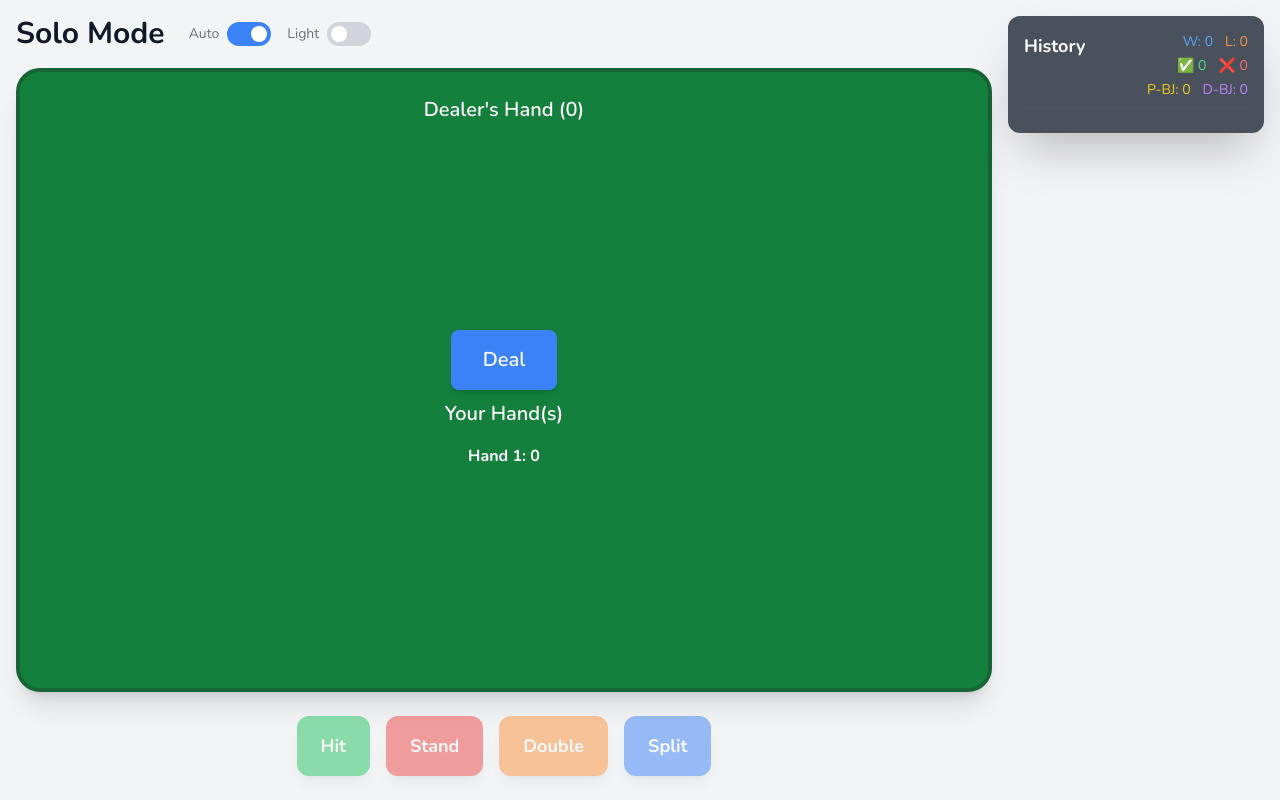
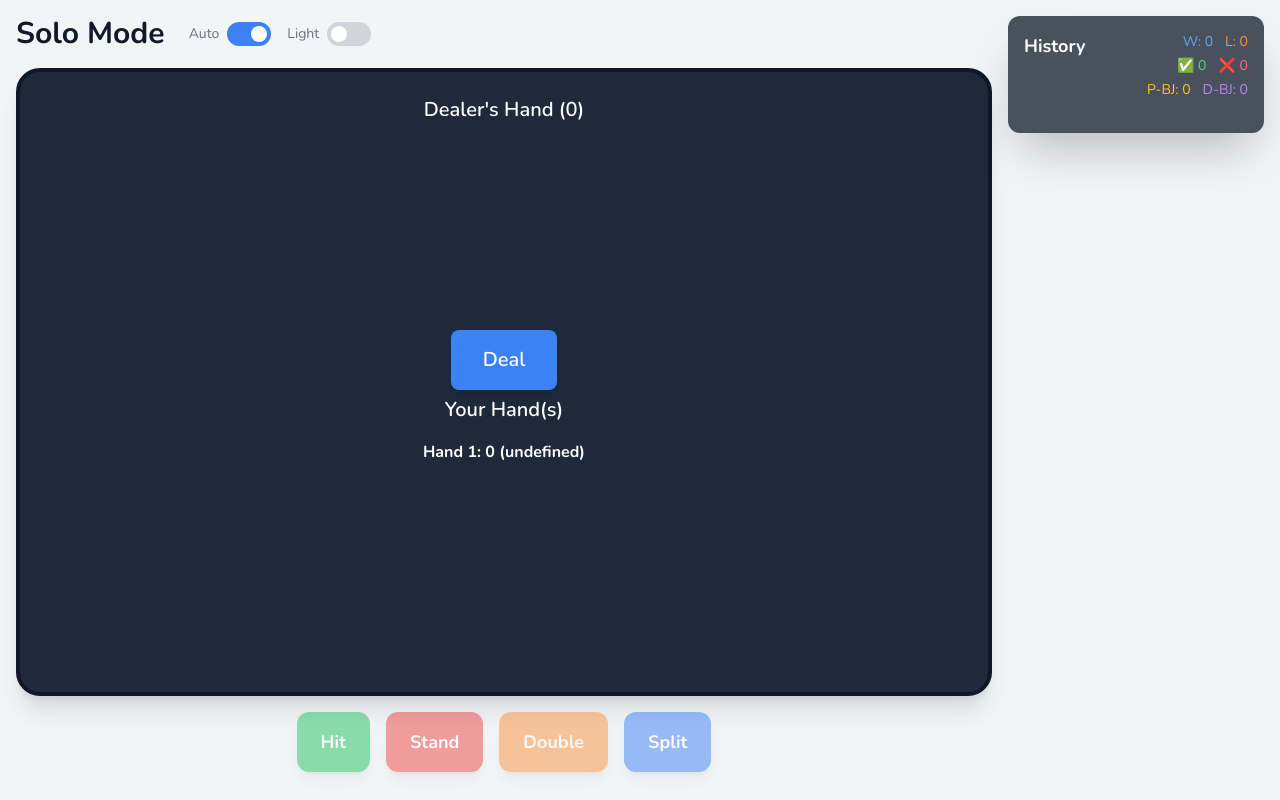
Before and after one commit to cswlim/BlackJack-Trainer, a React (Create React App) app in the folder client/: page / in a window 1280 px wide. Both pictures are taken after a click on the button "Solo Mode". Built offline with nearby package versions, Linux system fonts and the light colour scheme.

Commit message:
Update App.jsx

```diff
--- a/client/src/App.jsx
+++ b/client/src/App.jsx
@@ -117,14 +117,14 @@ const getCardCountValue = (card) => {
 
 const Card = ({ suit, rank, isHidden, isCutCard }) => {
     if (isCutCard) {
-        return <div className="w-28 h-40 md:w-32 md:h-44 bg-yellow-400 rounded-lg border-2 border-yellow-600 shadow-lg flex items-center justify-center text-black font-bold">CUT</div>;
+        return <div className="w-24 h-36 md:w-32 md:h-44 bg-yellow-400 rounded-lg border-2 border-yellow-600 shadow-lg flex items-center justify-center text-black font-bold">CUT</div>;
     }
     if (isHidden) {
-        return <div className="w-28 h-40 md:w-32 md:h-44 bg-gray-700 rounded-lg border-2 border-gray-800 shadow-lg flex items-center justify-center"><div className="w-24 h-36 md:w-28 md:h-40 bg-gray-600 rounded-md"></div></div>;
+        return <div className="w-24 h-36 md:w-32 md:h-44 bg-gray-700 rounded-lg border-2 border-gray-800 shadow-lg flex items-center justify-center"><div className="w-20 h-32 md:w-28 md:h-40 bg-gray-600 rounded-md"></div></div>;
     }
     const suitColor = ['♥', '♦'].includes(suit) ? 'text-red-600' : 'text-gray-900';
     return (
-        <div className="relative w-28 h-40 md:w-32 md:h-44 bg-white rounded-lg border border-gray-200 shadow-md p-2 transition-all transform animate-deal">
+        <div className="relative w-24 h-36 md:w-32 md:h-44 bg-white rounded-lg border border-gray-200 shadow-md p-2 transition-all transform animate-deal">
             <div className={`absolute top-1 left-2 text-center leading-none ${suitColor}`}>
                 <p className="text-2xl font-bold">{rank}</p>
                 <p className="text-xl">{suit}</p>
@@ -184,7 +184,13 @@ const HistoryTracker = ({ history, correctCount, incorrectCount, winCount, lossC
             <ul className="space-y-2">
                 {history.slice(0, 5).map((item, index) => (
                     <li key={index} className={`text-sm transition-opacity duration-300 ${opacities[index] || 'opacity-0'}`}>
-                        <span className={item.correct ? 'text-green-400' : 'text-red-400'}>{item.correct ? '✅' : '❌'}</span> {item.text}
+                        {item.isResult ? (
+                            <span className="font-bold text-yellow-300">{item.text}</span>
+                        ) : (
+                            <>
+                                <span className={item.correct ? 'text-green-400' : 'text-red-400'}>{item.correct ? '✅' : '❌'}</span> {item.text}
+                            </>
+                        )}
                     </li>
                 ))}
             </ul>
@@ -218,9 +224,9 @@ export default function App() {
     const [gameState, setGameState] = useState('pre-game'); // 'pre-game', 'pre-deal', 'player-turn', 'dealer-turn', 'end'
 
     // Player & Dealer state
-    const [playerHands, setPlayerHands] = useState([ { cards: [], score: 0, isSoft: false, status: 'playing' } ]);
+    const [playerHands, setPlayerHands] = useState([ { cards: [], score: 0, isSoft: false, display: '0' } ]);
     const [activeHandIndex, setActiveHandIndex] = useState(0);
-    const [dealerHand, setDealerHand] = useState({ cards: [], score: 0, isSoft: false });
+    const [dealerHand, setDealerHand] = useState({ cards: [], score: 0, isSoft: false, display: '0' });
 
     // Counting mode state
     const [tableHands, setTableHands] = useState([]);
@@ -271,24 +277,31 @@ export default function App() {
 
     // --- HAND SCORE CALCULATION ---
     const calculateScore = useCallback((hand) => {
-        let score = 0;
+        let scoreWithoutAces = 0;
         let aceCount = 0;
         hand.forEach(card => {
+            if (!card) return;
             if (card.rank === 'A') {
                 aceCount++;
-                score += 11;
             } else if (['J', 'Q', 'K'].includes(card.rank)) {
-                score += 10;
+                scoreWithoutAces += 10;
             } else {
-                score += parseInt(card.rank);
+                scoreWithoutAces += parseInt(card.rank);
             }
         });
-        while (score > 21 && aceCount > 0) {
-            score -= 10;
-            aceCount--;
+
+        if (aceCount === 0) {
+            return { score: scoreWithoutAces, isSoft: false, display: `${scoreWithoutAces}` };
         }
-        // A hand is soft if an Ace is counted as 11
-        return { score, isSoft: aceCount > 0 && score <= 21 };
+
+        const lowScore = scoreWithoutAces + aceCount;
+        const highScore = lowScore + 10;
+
+        if (highScore > 21) {
+            return { score: lowScore, isSoft: false, display: `${lowScore}` };
+        } else {
+            return { score: highScore, isSoft: true, display: `${lowScore} / ${highScore}` };
+        }
     }, []);
 
     // --- ATOMIC CARD DEALING ---
@@ -345,7 +358,7 @@ export default function App() {
 
                 const playerInitialState = { cards: tempPlayerHand, ...calculateScore(tempPlayerHand), status: 'playing' };
                 setPlayerHands([playerInitialState]);
-                setDealerHand({ cards: tempDealerHand, ...calculateScore(tempDealerHand) });
+                setDealerHand({ cards: tempDealerHand });
 
                 const playerHasBj = playerInitialState.score === 21;
                 const dealerHasBj = calculateScore([dealerCard1, dealerCard2]).score === 21;
@@ -371,7 +384,8 @@ export default function App() {
         const correctMove = getBasicStrategy(currentHandRef.cards, dealerUpCard);
 
         const isCorrect = actionCode === correctMove;
-        const feedbackText = `Your move: ${actionName}. Strategy: ${correctMove}.`;
+        const handInfo = `Hand (${currentHandRef.display}): `;
+        const feedbackText = `${handInfo}Your move: ${actionName}. Strategy: ${correctMove}.`;
         const historyItem = { text: feedbackText, correct: isCorrect };
 
         setHistory(prevHistory => [historyItem, ...prevHistory]);
@@ -595,6 +609,7 @@ export default function App() {
             setDealerHand(prev => ({...prev, cards: revealedDealerHand, ...dealerScoreInfo}));
             const finalMessage = `${lastActionFeedback.current} ${resultMessage}`;
             setMessage(finalMessage);
+            setHistory(prev => [{ text: resultMessage, isResult: true }, ...prev]);
         }
     }, [gameState, playerHands, dealerHand.cards, calculateScore]);
 
@@ -694,17 +709,17 @@ export default function App() {
                     </header>
 
                     {/* Game Table */}
-                    <div className="bg-green-700 border-4 border-green-800 rounded-3xl shadow-xl p-4 md:p-6 text-white">
+                    <div className="bg-slate-800 border-4 border-slate-900 rounded-3xl shadow-xl p-4 md:p-6 text-white">
                         {/* Dealer's Hand */}
-                        <div className="text-center mb-4">
-                            <h2 className="text-xl font-semibold mb-2">Dealer's Hand ({gameState === 'player-turn' || (gameState === 'end' && playerHands.some(h => h.status === 'bust')) ? '?' : dealerHand.score})</h2>
-                            <div className="flex justify-center items-center space-x-2 min-h-[180px]">
+                        <div className="text-center mb-2">
+                            <h2 className="text-xl font-semibold mb-2">Dealer's Hand ({gameState === 'player-turn' || (gameState === 'end' && playerHands.some(h => h.status === 'bust')) ? '?' : dealerHand.display || ' '})</h2>
+                            <div className="flex justify-center items-center space-x-2 min-h-[172px] md:min-h-[188px]">
                                 {dealerHand.cards.map((card, i) => <Card key={i} {...card} />)}
                             </div>
                         </div>
 
                         {/* Feedback and Deal Button Area */}
-                        <div className="text-center my-2 h-16 flex items-center justify-center">
+                        <div className="text-center my-1 h-16 flex items-center justify-center">
                             {(gameState === 'pre-deal' || gameState === 'end') &&
                                 <button
                                     onClick={dealNewGame}
@@ -728,8 +743,8 @@ export default function App() {
                                 <div className="flex justify-center items-start space-x-4">
                                     {playerHands.map((hand, i) => (
                                         <div key={i} className={`p-2 rounded-lg ${i === activeHandIndex && gameState === 'player-turn' ? 'bg-yellow-400 bg-opacity-30' : ''}`}>
-                                            <h3 className="font-bold">Hand {i+1}: {hand.score} {hand.status !== 'playing' && `(${hand.status})`}</h3>
-                                            <div className="flex justify-center items-center space-x-2 mt-2 min-h-[180px]">
+                                            <h3 className="font-bold">Hand {i+1}: {hand.display} {hand.status !== 'playing' && `(${hand.status})`}</h3>
+                                            <div className="flex justify-center items-center space-x-2 mt-2 min-h-[172px] md:min-h-[188px]">
                                                 {hand.cards.map((card, j) => <Card key={j} {...card} />)}
                                             </div>
                                         </div>
@@ -757,7 +772,7 @@ export default function App() {
                     </div>
 
                     {/* Action Buttons */}
-                    <div className="mt-6 flex justify-center space-x-2 md:space-x-4">
+                    <div className="mt-4 flex justify-center space-x-2 md:space-x-4">
                          {[['Hit', 'H'], ['Stand', 'S'], ['Double', 'D'], ['Split', 'P']].map(([actionName, actionCode]) => (
                              <button
                                  key={actionName}
```
